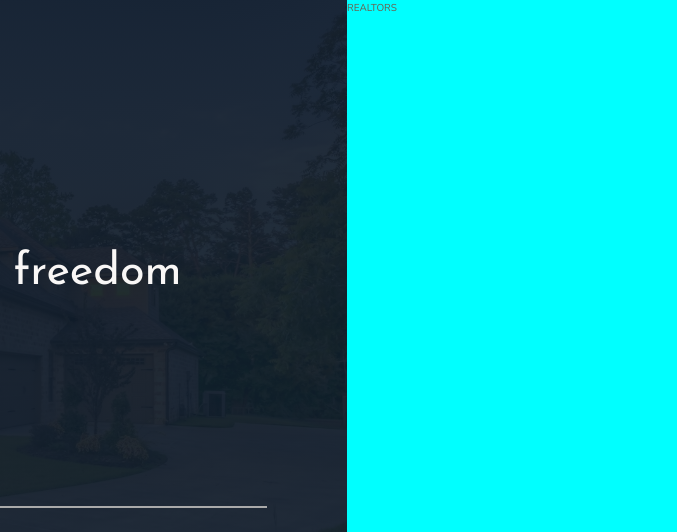
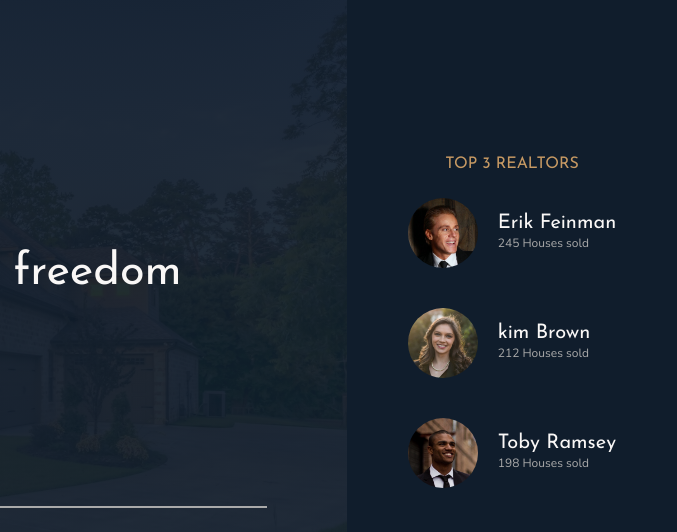
Before and after one commit to Ramy5/Nexter, a website: page index.html in a window 1280 px wide. Shown: the top 532 px of the page, 603-1280 px from the left. Drawn offline with nearby package versions, Linux system fonts and the light colour scheme.

Commit message:
Create the realtors section and add some query

```diff
--- a/index.html
+++ b/index.html
@@ -19,9 +19,13 @@
 </head>
 
 <body class="container">
+
+  <!-- START SIDEBAR -->
   <div class="sidebar">
     <button class="sidebar__btn"></button>
   </div>
+
+  <!-- START HEADER -->
   <header class="header">
     <img src="./img/logo.png" alt="Logo" class="header__logo">
     <h3 class="heading-3">Your own home:</h3>
@@ -35,7 +39,30 @@
       <img src="./img/logo-bi.png" alt="Business Logo">
     </div>
   </header>
-  <div class="realtors">REALTORS</div>
+
+  <!-- START REALTORS -->
+  <div class="realtors">
+    <h3 class="heading-3">Top 3 realtors</h3>
+    <div class="realtors__list">
+      <img src="./img/realtor-1.jpeg" alt="Realtors 1" class="realtors__img">
+      <div class="realtors__details">
+        <h4 class="heading-4 heading-4--light">Erik Feinman</h4>
+        <p class="realtors__sold">245 Houses sold</p>
+      </div>
+
+      <img src="./img/realtor-2.jpeg" alt="Realtors 2" class="realtors__img">
+      <div class="realtors__details">
+        <h4 class="heading-4 heading-4--light">kim Brown</h4>
+        <p class="realtors__sold">212 Houses sold</p>
+      </div>
+
+      <img src="./img/realtor-3.jpeg" alt="Realtors 3" class="realtors__img">
+      <div class="realtors__details">
+        <h4 class="heading-4 heading-4--light">Toby Ramsey</h4>
+        <p class="realtors__sold">198 Houses sold</p>
+      </div>
+    </div>
+  </div>
 
   <!-- START FEATURES SECTION -->
   <section class="features">
--- a/sass/base/_base.scss
+++ b/sass/base/_base.scss
@@ -18,6 +18,10 @@
 html {
   box-sizing: border-box;
   font-size: 62.5%; // 1rem = 10px
+
+  @media only screen and (max-width: $bp-largest) {
+    font-size: 50%;
+  }
 }
 
 body {
--- a/sass/components/_homes.scss
+++ b/sass/components/_homes.scss
@@ -3,7 +3,7 @@
   margin: 15rem 0;
 
   display: grid;
-  grid-template-columns: repeat(3, 1fr);
+  grid-template-columns: repeat(auto-fit, minmax(25rem, 1fr));
   gap: 6rem;
 
   .home {
--- a/sass/components/_realtors.scss
+++ b/sass/components/_realtors.scss
@@ -1,4 +1,29 @@
 .realtors {
-  background-color: cyan;
+  background-color: $color-secondary;
   grid-column: col-start 7 / full-end;
+  padding: 3rem;
+
+  display: grid;
+  justify-content: center;
+  align-content: center;
+  row-gap: 2rem;
+  justify-items: center;
+
+  &__list {
+    display: grid;
+    grid-template-columns: min-content max-content;
+    align-items: center;
+    gap: 5vh 2rem;
+  }
+
+  &__img {
+    width: 7rem;
+    border-radius: 50%;
+  }
+
+  &__sold {
+    font-size: 1.2rem;
+    color: $color-grey-light-2;
+    transform: translateY(-0.5rem);
+  }
 }
--- a/sass/components/_sidebar.scss
+++ b/sass/components/_sidebar.scss
@@ -4,6 +4,13 @@
   grid-row: 1 / -1;
   display: flex;
   justify-content: center;
+
+  @media only screen and (max-width: $bp-large) {
+    grid-column: 1 / -1;
+    grid-row: 1 / 2;
+    justify-content: end;
+    align-items: center;
+  }
 
   &__btn {
     height: 2px;
@@ -12,6 +19,11 @@
     background-color: #fff;
     border: none;
     position: relative;
+
+    @media only screen and (max-width: $bp-large) {
+      margin-top: 0;
+      margin-right: 4rem;
+    }
 
     &::before,
     &::after {
--- a/sass/layout/_grid.scss
+++ b/sass/layout/_grid.scss
@@ -7,4 +7,13 @@
     [center-start] repeat(8, [col-start] minmax(min-content, 14rem) [col-end])
     [center-end]
     minmax(6rem, 1fr) [full-end];
+
+  @media only screen and (max-width: $bp-large) {
+    grid-template-rows: 8rem 80vh min-content 40vw repeat(3, min-content);
+    grid-template-columns:
+      [full-start] minmax(6rem, 1fr)
+      [center-start] repeat(8, [col-start] minmax(min-content, 14rem) [col-end])
+      [center-end]
+      minmax(6rem, 1fr) [full-end];
+  }
 }
```
Also changed, not shown: css/style.css.
